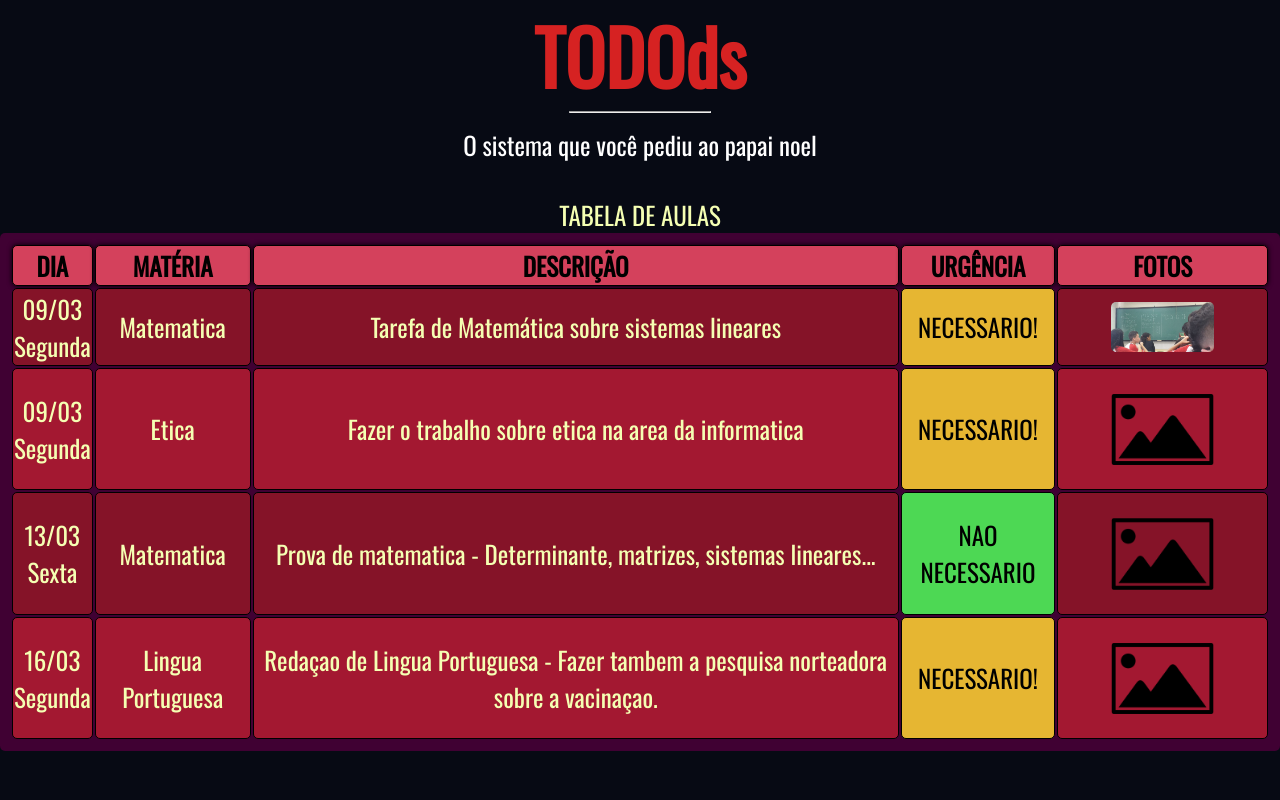
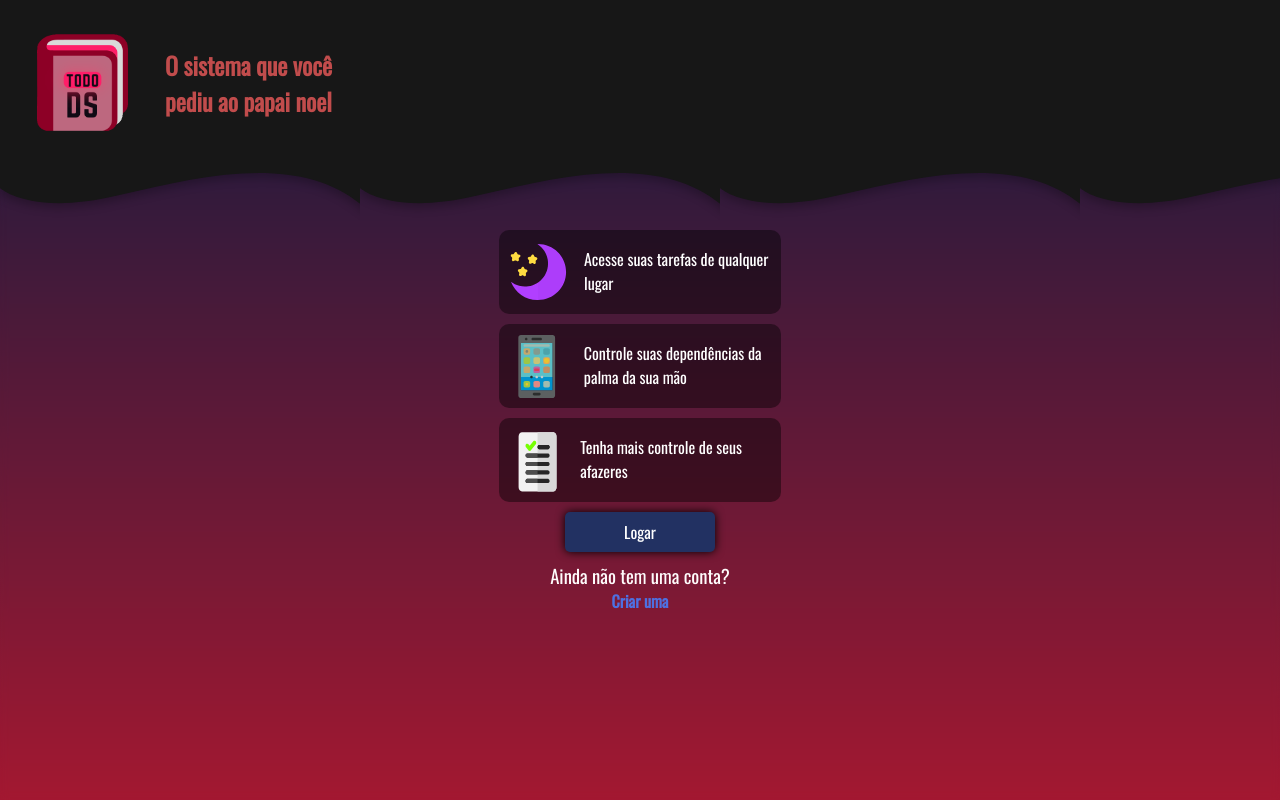
Before and after one commit to joaby-oliveira/TODOds-1.0, a PHP site: page / in a window 1280 px wide. Run offline with PHP 8.4, Linux system fonts and the light colour scheme.

Commit message:
Big commit of all new project steps

```diff
--- a/backend/insert.php
+++ b/backend/insert.php
@@ -1,4 +1,3 @@
-<?php
 <?php
 require_once "conexao_pdo.php";
 
--- a/index.html
+++ b/eventos.php
@@ -1,3 +1,14 @@
+<?php
+session_start();
+if(!$_SESSION['userCode']){
+    echo
+    "<script>
+            alert('Você não tem permissão a esta página');
+
+        window.location.href = 'index.php';
+    </script>";
+}
+?>
 <!DOCTYPE html>
 <html lang="en">
 <head>
@@ -118,6 +129,7 @@
     <div class="container">
         <header>
             <h1>TODOds</h1>
+            <h2><?php echo "Seja bem-vindo " . $_SESSION['firstname']; ?></h2>
             <hr style="width: 140px;">
             <h4>O sistema que você pediu ao papai noel</h4>
         </header>
@@ -180,6 +192,9 @@
 
             </tbody>
         </table>
+        <a href="backend/apagaAgora/logout.php">
+            Sair
+        </a>
     </div>
 </body>
 </html>
--- /dev/null
+++ b/frontend/index.css
@@ -0,0 +1,95 @@
+*{
+    font-family: 'Oswald', sans-serif;
+}
+body{
+    height: 100vh;
+    padding: 0;
+    margin: 0;
+    background: linear-gradient(180deg, #101B3F 0%, #A31831 100%);
+    background-repeat: no-repeat;
+    backdrop-filter: blur(4px);
+}
+section.superior{
+    background-image: url("../fotos/jooj.svg");
+    height: 220px;
+
+}
+div.superior-filha{
+    display: flex;
+    align-items: center;
+}
+img#logo{
+    width: 165px;
+}
+img#background{
+    width: 165px;
+}
+h1{
+    font-size: 24px;
+    color: #C14C4C;
+}
+h2{
+    font-size: 16px;
+    font-weight: 100;
+    color: #FFFFFF;
+    margin: 0;
+}
+div.cabecalho{
+    width: 190px;
+    top: 40px;
+    right: 20px;
+    display: inline-block;
+}
+div.meio{
+    display: flex;
+    flex-direction: column;
+    align-items: center;
+}
+div.box{
+    width: 282px;
+    height: 84px;
+    margin-top: 10px;
+    border-radius: 10px;
+    display: flex;
+    justify-content: space-around;
+    align-items: center;
+    background: rgba(0, 0, 0, 42%);
+}
+div.subtitulo{
+    display: inline-block;
+    width: 190px;
+    height: 50px;
+}
+div.inferior{
+    display: flex;
+    flex-direction: column;
+    justify-content: center;
+    align-items: center;
+
+}
+a#login{
+    margin: 10px;
+    display: block;
+    border-radius: 5px;
+    width: 150px;
+    height: 40px;
+    display: flex;
+    justify-content: center;
+    align-items: center;
+    text-decoration: none;
+    color: #FFFFFF;
+    background: #223162;
+    box-shadow: 0 0 10px black;
+}
+a#login p{
+    margin: 0;
+}
+h3{
+    margin: 0;
+    font-weight: 100;
+    color: #FFFCFC;
+}
+h4{
+    margin: 0;
+    color: #4E70E1;
+}
--- /dev/null
+++ b/index.php
@@ -0,0 +1,49 @@
+<!DOCTYPE html>
+<html lang="en">
+<head>
+    <link href="https://fonts.googleapis.com/css?family=Oswald&display=swap" rel="stylesheet">
+    <meta charset="UTF-8">
+    <meta name="viewport" content="width=device-width, initial-scale=1.0">
+    <link rel="stylesheet" href="frontend/index.css">
+    <title>TODOds</title>
+</head>
+<body>
+    <div class="container">
+        <section class="superior">
+            <div class="superior-filha">
+                <img id="logo" src="fotos/TODOds-transparente.png" alt="logo do site">
+                <div class="cabecalho">
+                    <h1>O sistema que você pediu ao papai noel</h1>
+                </div>
+            </div>
+        </section>
+        <div class="meio">
+            <div class="box">
+                <img src="fotos/lua.svg" alt="lua">
+                <div class="subtitulo">
+                    <h2>Acesse suas tarefas de qualquer lugar</h2>
+                </div>
+            </div>
+            <div class="box">
+                <img src="fotos/celular.svg" alt="lua">
+                <div class="subtitulo">
+                    <h2>Controle suas dependências da palma da sua mão</h2>
+                </div>
+            </div>
+            <div class="box">
+                <img src="fotos/checklist.svg" alt="lua">
+                <div class="subtitulo">
+                    <h2>Tenha mais controle de seus afazeres</h2>
+                </div>
+            </div>
+        </div>
+        <div class="inferior">
+            <a href="login.php" id="login">
+                <p>Logar</p>
+            </a>
+            <h3>Ainda não tem uma conta?</h3>
+            <h4>Criar uma</h4>
+        </div>
+    </div>
+</body>
+</html>
```
Also changed, not shown: backend/auth.php (+18 -24 lines), backend/connect.php (+8 -16 lines), login.php (renamed from login.html, +6 -2 lines), fotos/TODOds-transparente.png (added), fotos/celular.svg (added), fotos/checklist.svg (added), fotos/jooj.svg (added), fotos/lua.svg (added).
